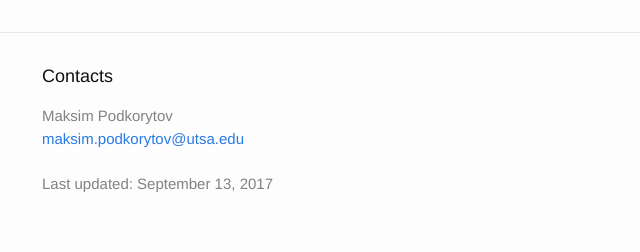
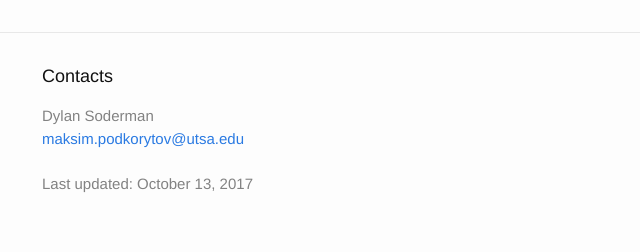
Before and after one commit to DylanStudent2/DylanStudent2.github.io, a Jekyll site: the page index.html, which Jekyll copies as it is, in a window 1280 px wide. Shown: the part 774-1026 px from the top of the page, without its empty margins (228-868 px from the left). Built offline with Jekyll 4.4.1, drawn with Linux system fonts in a browser that asks for light colours.

Commit message:
Commit No. 3

```diff
--- a/index.html
+++ b/index.html
@@ -25,7 +24,7 @@
   ga('create', 'UA-98156699-1', 'auto');
   ga('send', 'pageview');
 
-</script>
+  </script>
 
 
 
@@ -146,10 +145,10 @@
     <div class="footer-col-wrapper">
       <div class="footer-col  footer-col-1">
         <ul class="contact-list">
-          <li>Maksim Podkorytov</li>
+          <li>Dylan Soderman</li>
           <li><a href="mailto:maksim.podkorytov@utsa.edu">maksim.podkorytov@utsa.edu</a></li>
           <br>
-          <li>Last updated: September 13, 2017</li>
+          <li>Last updated: October 13, 2017</li>
         </ul>
       </div>
 
```
Also changed, not shown: other parts of index.html (+2 -3 lines), 1 other file.
